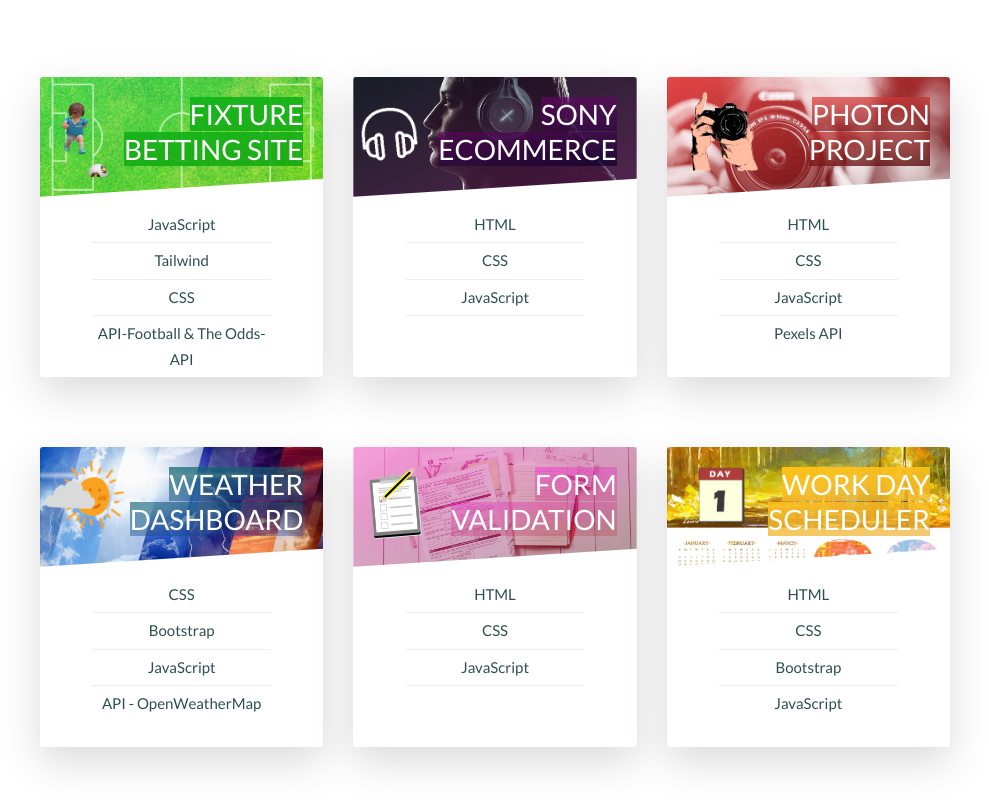
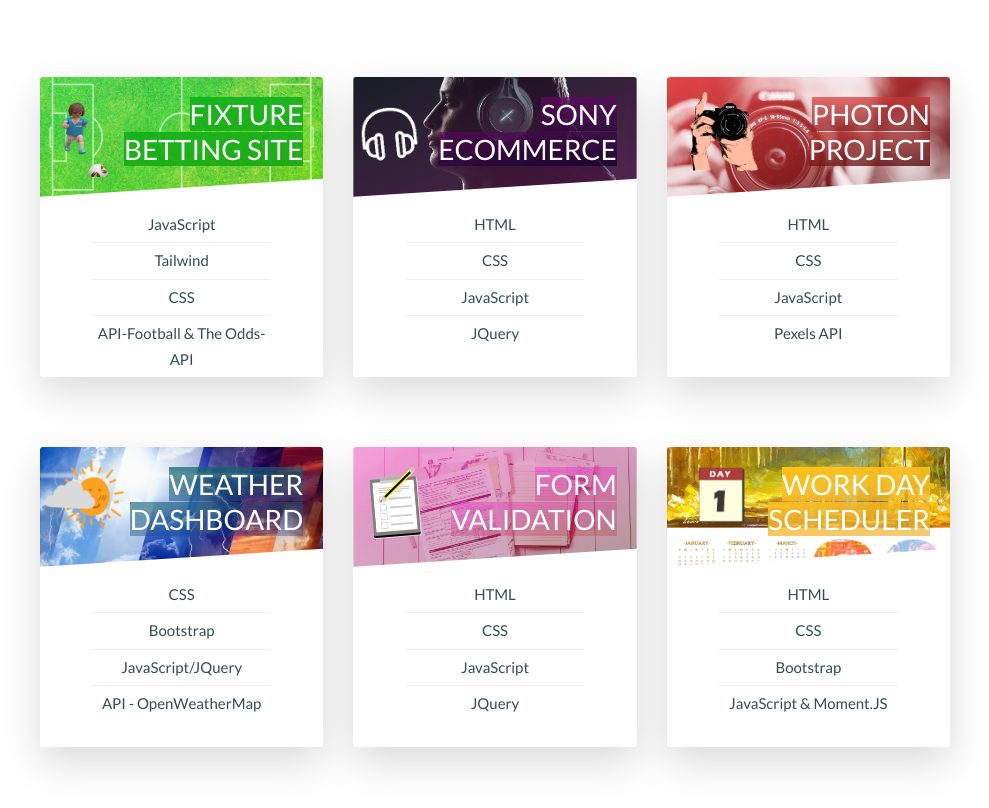
Before and after one commit to harrystead/First-Portfolio-Website-----HTML-CSS-Bootstrap, a plain HTML site: page index.html in a window 1280 px wide. Shown: the part 120-928 px from the top of the page, without its empty margins (125-1114 px from the left). Drawn offline with nearby package versions, Linux system fonts and the light colour scheme.

Commit message:
final touches

```diff
--- a/Assets/style.css
+++ b/Assets/style.css
@@ -311,16 +311,16 @@ body {
   );
 }
 .card__side--back-2 {
-  background-image: linear-gradient(to right bottom, #9c1283, #aa2b15);
+  background-image: linear-gradient(to right bottom, #f50dca, #e684ff);
 }
 .card__side--back-3 {
-  background-image: linear-gradient(to right bottom, #44b2e6, #05044d);
+  background-image: linear-gradient(to right bottom, #ff8080, #ad0808);
 }
 .card__side--back-4 {
-  background-image: linear-gradient(to right bottom, #106b7283, #d3e9e998);
+  background-image: linear-gradient(to right bottom, #11d9e783, #0400ffe0);
 }
 .card__side--back-5 {
-  background-image: linear-gradient(to right bottom, #d6b6258a, #f3cf06fa);
+  background-image: linear-gradient(to right bottom, #ffd105, #ffe658);
 }
 .card__side--back-6 {
   background-image: linear-gradient(to right bottom, #97017ecc, #4a0075b7);
@@ -457,7 +457,7 @@ body {
   text-align: center;
 }
 .card__description {
-  font-size: 1.8rem;
+  font-size: 14px;
   margin-bottom: 1.5rem;
 }
 .card__svg-icon {
@@ -585,3 +585,29 @@ body {
 .row .col-3-of-4 {
   width: calc(3 * ((100% - 3 * 5rem) / 4) + 2 * 5rem);
 }
+
+.btn {
+  text-decoration: none;
+  color: rgb(0, 89, 255);
+  border-radius: 5px;
+  font-size: 13px;
+  text-decoration: underline;
+  text-align: center;
+  margin-bottom: 20px;
+  margin: auto;
+  position: relative;
+  top: -5px;
+}
+
+.first-link,
+.second-link {
+  height: 30px;
+  width: 65px;
+  background-color: rgba(255, 255, 255, 0.836);
+  justify-content: center;
+  margin: auto;
+  border-radius: 6px;
+  margin-top: 7px;
+  position: relative;
+  top: 40px;
+}
--- a/index.html
+++ b/index.html
@@ -50,12 +50,16 @@
                                 <div class="card__box">
                                     <div class="card__description">
                                         <p>
-                                            A back-end booking system, handles 1500+ requests / sec
+                                            A web page connecting two APIs that allows users to view live and upcoming premier league football scores as well as betting odds.
                                         </p>
                                     </div>
                                 </div>
-                                <a href="https://github.com/aj-4/airbnb-booking-microsvc" class="btn btn--white btn--github">github</a>
-                                <a href="https://github.com/aj-4/airbnb-booking-microsvc" class="btn btn--white btn--github">live site</a>
+                                <div class="first-link">
+                                    <a href="#" class="btn btn--white btn--github">github</a>
+                                </div>
+                                <div class="second-link">
+                                    <a href="#" class="btn btn--white btn--github">live site</a>
+                                </div>
                             </div>
                         </div>
                     </div>
@@ -77,7 +81,7 @@
                                     <li>HTML</li>
                                     <li>CSS</li>
                                     <li>JavaScript</li>
-                                    <li></li>
+                                    <li>JQuery</li>
                                 </ul>
                             </div>
                         </div>
@@ -86,12 +90,16 @@
                                 <div class="card__box">
                                     <div class="card__description">
                                         <p>
-                                            Fully functional live stream app to practice elevator pitches
+                                            An ecommerce site inspired by Sony and the WH-1000XM4 headphones.
                                         </p>
                                     </div>
                                 </div>
-                                <a href="#popup-5" class="btn btn--white btn--github">github</a>
-                                <a href="#popup-5" class="btn btn--white btn--github">live site</a>
+                                <div class="first-link">
+                                    <a href="#" class="btn btn--white btn--github">github</a>
+                                </div>
+                                <div class="second-link">
+                                    <a href="#" class="btn btn--white btn--github">live site</a>
+                                </div>
                             </div>
                         </div>
                     </div>
@@ -122,12 +130,17 @@
                                 <div class="card__box">
                                     <div class="card__description">
                                         <p>
+                                            A webpage that utilises Pexel's API to allow users to search for photographs on input.
 
                                         </p>
                                     </div>
                                 </div>
+                                <div class="first-link">
                                     <a href="#" class="btn btn--white btn--github">github</a>
+                                </div>
+                                <div class="second-link">
                                     <a href="#" class="btn btn--white btn--github">live site</a>
+                                </div>
                             </div>
                         </div>
                     </div>
@@ -152,7 +165,7 @@
                                     <ul>
                                         <li>CSS</li>
                                         <li>Bootstrap</li>
-                                        <li>JavaScript</li>
+                                        <li>JavaScript/JQuery</li>
                                         <li>API - OpenWeatherMap</li>
                                     </ul>
                                 </div>
@@ -162,13 +175,19 @@
                                     <div class="card__box">
                                         <div class="card__description">
                                             <p>
+                                                A webpage that utilises the Open Weather API to allow users to search for the weather forecast for cities around the world.
 
                                             </p>
                                         </div>
                                     </div>
+                                    <div class="first-link">
                                         <a href="#" class="btn btn--white btn--github">github</a>
+                                    </div>
+                                    <div class="second-link">
                                         <a href="#" class="btn btn--white btn--github">live site</a>
                                     </div>
+                                </div>
+
                             </div>
                         </div>
                     </div>
@@ -190,7 +209,7 @@
                                     <li>HTML</li>
                                     <li>CSS</li>
                                     <li>JavaScript</li>
-                                    <li></li>
+                                    <li>JQuery</li>
                                 </ul>
                             </div>
                         </div>
@@ -199,12 +218,17 @@
                                 <div class="card__box">
                                     <div class="card__description">
                                         <p>
+                                            A basic user form with email, username and phone inputs, returning errors when input is incorrect.
 
                                         </p>
                                     </div>
                                 </div>
+                                <div class="first-link">
                                     <a href="#" class="btn btn--white btn--github">github</a>
+                                </div>
+                                <div class="second-link">
                                     <a href="#" class="btn btn--white btn--github">live site</a>
+                                </div>
                             </div>
                         </div>
                     </div>
@@ -228,7 +252,7 @@
                                         <li>HTML</li>
                                         <li>CSS</li>
                                         <li>Bootstrap</li>
-                                        <li>JavaScript</li>
+                                        <li>JavaScript & Moment.JS</li>
                                     </ul>
                                 </div>
                             </div>
@@ -237,12 +261,16 @@
                                     <div class="card__box">
                                         <div class="card__description">
                                             <p>
-
+                                                A calendar application that allows a user to save events for each hour of the day.
                                             </p>
                                         </div>
                                     </div>
+                                    <div class="first-link">
                                         <a href="#" class="btn btn--white btn--github">github</a>
+                                    </div>
+                                    <div class="second-link">
                                         <a href="#" class="btn btn--white btn--github">live site</a>
+                                    </div>
                                 </div>
                             </div>
                         </div>
```
Lines whose indentation alone changed are shown as unchanged.
